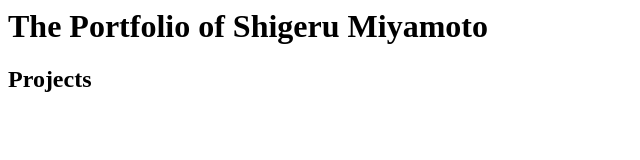
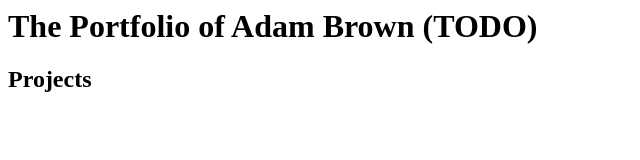
Before and after one commit to adamcbrown/Portfolio, a plain HTML site: page index.html in a window 1280 px wide. Shown: the whole page, without its empty margins (0-640 px from the left). Drawn offline with Linux system fonts and the light colour scheme.

Commit message:
first commit

```diff
--- a/index.html
+++ b/index.html
@@ -1,7 +1,7 @@
 <html>
 
 <!-- TODO: Replace Mr. Miyamoto's name with yours -->
-<h1>The Portfolio of Shigeru Miyamoto</h1>
+<h1>The Portfolio of Adam Brown (TODO)</h1>
 
 <h2>Projects</h2>
 
```
